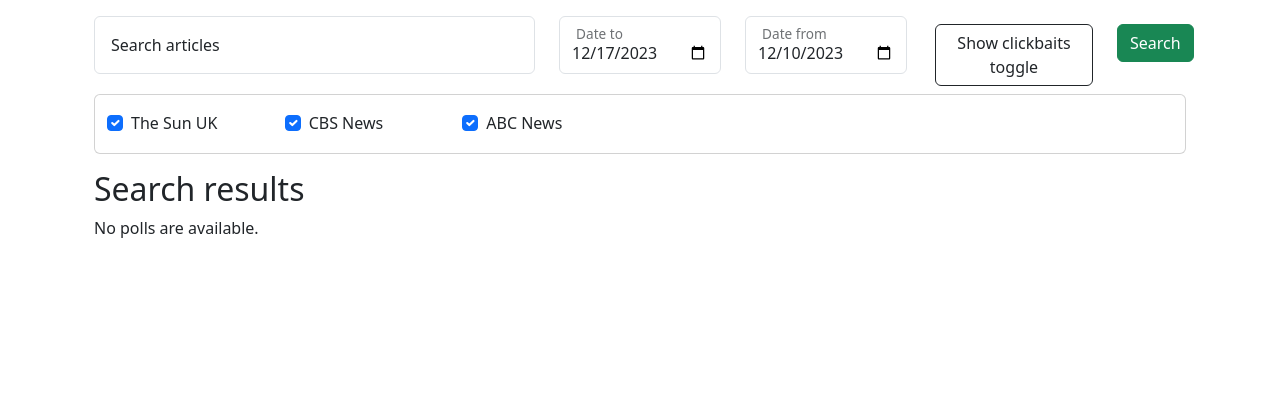
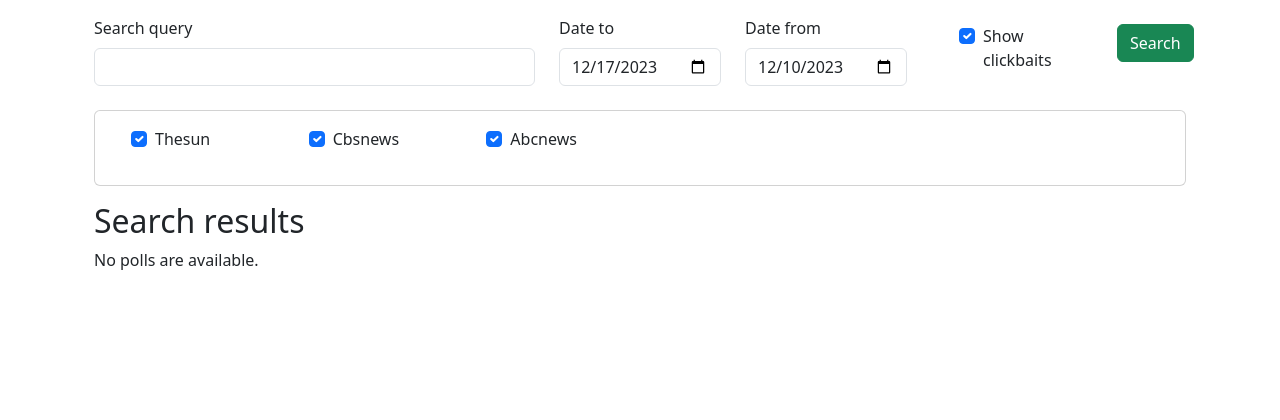
Before and after one commit to amajczyk/ClickbaitDetector, a Django app: page /browse/ in a window 1280 px wide. Shown: the part 56-476 px from the top of the page. Run offline with Django 4.2, Linux system fonts and the light colour scheme; data that the repository does not hold is empty; some libraries are stand-ins or nearby versions.

Commit message:
created basic browse view

```diff
--- a/djangoapp/news/forms.py
+++ b/djangoapp/news/forms.py
@@ -1,4 +1,6 @@
 from django import forms
+from datetime import datetime, timedelta
+from django.utils import timezone
 
 class URLForm(forms.Form):
     url = forms.URLField(label='', widget=forms.TextInput(attrs={'placeholder': 'Enter URL'}))
@@ -8,3 +10,23 @@ class SiteSelectionForm(forms.Form):
     thesun = forms.BooleanField(required=False, initial=True)
     cbsnews = forms.BooleanField(required=False, initial=True)
     abcnews = forms.BooleanField(required=False, initial=True)
+
+class SearchArticlesForm(forms.Form):
+    search_query = forms.CharField(max_length=100, required=False)
+    date_from = forms.DateField(required=False, widget=forms.DateInput(attrs={'type': 'date'}))
+    date_to = forms.DateField(required=False, widget=forms.DateInput(attrs={'type': 'date'}))
+    show_clickbaits = forms.BooleanField(required=False, initial=True)
+    thesun = forms.BooleanField(required=False, initial=True)
+    cbsnews = forms.BooleanField(required=False, initial=True)
+    abcnews = forms.BooleanField(required=False, initial=True)
+
+
+    def __init__(self, *args, **kwargs):
+        super(SearchArticlesForm, self).__init__(*args, **kwargs)
+
+        # Set default values for date_from and date_to
+        default_date_from = timezone.now() - timedelta(days=7)
+        default_date_to = timezone.now()
+
+        self.fields['date_from'].initial = default_date_from.date()
+        self.fields['date_to'].initial = default_date_to.date()
--- a/djangoapp/news/templates/news/browse.html
+++ b/djangoapp/news/templates/news/browse.html
@@ -1,59 +1,56 @@
-{% extends "news/base.html" %}
+{% extends 'news/base.html' %}
 
 {% block content %}
+  {% load crispy_forms_tags %}
 
   <div class="container">
+    <form method="post" action="{% url 'news:browse' %}">
+      {% csrf_token %}
 
-  <form>
       <div class="row mb-2">
-
-      <div class="form-floating col-md-5">
-        <input type="search" class="form-control mxb-3" id="floatingInput" placeholder="search">
-        <label class='ms-3' for="floatingInput">Search articles</label>
+        <div class="col-md-5">
+          <div class="form-floating">
+            {{ form.search_query|as_crispy_field }}
+            <!-- <label class="ms-3" for="{{ form.search_query.id_for_label }}">Search articles</label> -->
           </div>
-
-      <div class="form-floating col-md-2">
-        <input type="date" name="date" id='date-to' class="form-control align-items-center" value="{{date_today}}">
-            <label class='ms-3' for=" date-to">Date to</label>
         </div>
-
-      <div class="form-floating col-md-2">
-        <input type="date" name="date" id='date-from' class="form-control" value="{{date_week_ago}}">
-            <label class='ms-3' for=" date-from">Date from</label>
-
+        <div class="col-md-2">
+          <div class="form-floating">
+            {{ form.date_to|as_crispy_field }}
+            <!-- <label class="ms-3" for="{{ form.date_to.id_for_label }}">Date to</label> -->
+          </div>
+        </div>
+        <div class="col-md-2">
+          <div class="form-floating">
+            {{ form.date_from|as_crispy_field }}
+            <!-- <label class="ms-3" for="{{ form.date_from.id_for_label }}">Date from</label> -->
+          </div>
         </div>
         <div class="col-md-2 ps-3 mt-2">
-        <input type="checkbox" class="btn-check" id="btn-check-4" checked autocomplete="off">
-        <label class="btn" for="btn-check-4">Show clickbaits toggle</label>
+          <div class="form-check">
+            {{ form.show_clickbaits|as_crispy_field }}
+            <!-- <label class="btn form-check-label" for="{{ form.show_clickbaits.id_for_label }}">Show clickbaits toggle</label> -->
           </div>
-
-
-
-
+        </div>
         <div class="col-md-1 mt-2">
-        <button class="btn btn-success " type="submit">Search</button>
+          <button class="btn btn-success" type="submit">Search</button>
         </div>
-
-
       </div>
-
-
-
 
       <div class="card">
         <div class="card-body">
           <div class="row px-2">
             <div class="col-md-2 form-check">
-            <input class="form-check-input" type="checkbox" value="" id="thesunCheck" checked>
-            <label class="form-check-label" for="thesunCheck">The Sun UK</label>
+              {{ form.thesun|as_crispy_field }}
+              <!-- <label class="form-check-label" for="{{ form.thesun.id_for_label }}">The Sun UK</label> -->
             </div>
             <div class="col-md-2 form-check">
-            <input class="form-check-input" type="checkbox" value="" id="cbsnewsCheck" checked>
-            <label class="form-check-label" for="cbsnewsCheck">CBS News</label>
+              {{ form.cbsnews|as_crispy_field }}
+              <!-- <label class="form-check-label" for="{{ form.cbsnews.id_for_label }}">CBS News</label> -->
             </div>
             <div class="col-md-2 form-check">
-            <input class="form-check-input" type="checkbox" value="" id="abcnewsCheck" checked>
-            <label class="form-check-label" for="abcnewsCheck">ABC News</label>
+              {{ form.abcnews|as_crispy_field }}
+              <!-- <label class="form-check-label" for="{{ form.abcnews.id_for_label }}">ABC News</label> -->
             </div>
           </div>
         </div>
@@ -61,21 +58,9 @@
     </form>
   </div>
 
-
-
-
-
 <div class="container mt-3">
   <h2>Search results</h2>
-
   {% include 'news/list_articles.html' %}
-
-
-
 </div>
 
-
-
-
-
 {% endblock %}
--- a/djangoapp/news/urls.py
+++ b/djangoapp/news/urls.py
@@ -7,7 +7,7 @@ from . import views
 app_name = "news"
 urlpatterns = [
     path("", views.scrape_articles, name="scrape_articles"),
-    path("browse/", views.BrowseView.as_view(), name="browse"),
+    path("browse/", views.browse_articles, name="browse"),
 
 
     path("detail/<int:pk>/", views.DetailView.as_view(), name="detail"),
--- a/djangoapp/news/views.py
+++ b/djangoapp/news/views.py
@@ -11,23 +11,25 @@ from django.utils import timezone
 
 from .models import Article
 
-from .forms import URLForm, SiteSelectionForm
+from .forms import URLForm, SiteSelectionForm, SearchArticlesForm
 
 from news.scripts.nlp import predict_on_text
 from news.scripts.model_loader import ModelLoader
+from django.db.models import Q
 
 
 
-class IndexView(generic.ListView):
-    template_name = "news/index.html"
-    context_object_name = "latest_article_list"
 
-    def get_queryset(self):
-        """Return the last five published articles."""
-        article_list = (
-            Article.objects.filter(source_site='Site 1').filter(scraped_date__lte=timezone.now()).order_by("-scraped_date")[:5]
-        )
-        return article_list
+# class IndexView(generic.ListView):
+#     template_name = "news/index.html"
+#     context_object_name = "latest_article_list"
+
+#     def get_queryset(self):
+#         """Return the last five published articles."""
+#         article_list = (
+#             Article.objects.filter(source_site='Site 1').filter(scraped_date__lte=timezone.now()).order_by("-scraped_date")[:5]
+#         )
+#         return article_list
 
 
 class DetailView(generic.DetailView):
@@ -37,15 +39,15 @@ class DetailView(generic.DetailView):
         return Article.objects.filter(scraped_date__lte=timezone.now())
 
 
-class BrowseView(generic.TemplateView):
-    template_name = "news/browse.html"
+# class BrowseView(generic.TemplateView):
+#     template_name = "news/browse.html"
 
-    def get_context_data(self, **kwargs):
-        context = super(BrowseView, self).get_context_data(**kwargs)
-        context['latest_article_list'] = Article.objects.filter(scraped_date__lte=timezone.now()).order_by("-scraped_date")[:10]
-        context['date_today'] = timezone.now().date().strftime("%Y-%m-%d")
-        context['date_week_ago'] = (timezone.now() - timezone.timedelta(days=7)).date().strftime("%Y-%m-%d")
-        return context
+#     def get_context_data(self, **kwargs):
+#         context = super(BrowseView, self).get_context_data(**kwargs)
+#         context['latest_article_list'] = Article.objects.filter(scraped_date__lte=timezone.now()).order_by("-scraped_date")[:10]
+#         context['date_today'] = timezone.now().date().strftime("%Y-%m-%d")
+#         context['date_week_ago'] = (timezone.now() - timezone.timedelta(days=7)).date().strftime("%Y-%m-%d")
+#         return context
 
 
 
@@ -129,7 +131,7 @@ def classify_LLM(data, llm):
     return llm.predict(data)
 
 def classify_VERTEX(data, vertex):
-    return 0
+    # return 0
     clickbait_decision_VERTEX = vertex.run(title=data)
     return clickbait_decision_VERTEX
 
@@ -194,3 +196,58 @@ def scrape_articles(request):
         form = SiteSelectionForm()
 
     return render(request, 'news/index.html', {'form': form})
+
+
+
+def browse_articles(request):
+    if request.method == 'POST':
+        form = SearchArticlesForm(request.POST)
+        if form.is_valid():
+            # Process the form data
+            search_query = form.cleaned_data['search_query']
+            date_from = form.cleaned_data['date_from']
+            date_to = form.cleaned_data['date_to']
+            show_clickbaits = form.cleaned_data['show_clickbaits']
+            thesun = form.cleaned_data['thesun']
+            cbsnews = form.cleaned_data['cbsnews']
+            abcnews = form.cleaned_data['abcnews']
+            # Use the form data as needed to filter the articles from the database
+
+            query = Q()
+
+            # Add conditions based on form fields
+            if search_query:
+                # Using __icontains for case-insensitive substring match
+                query &= Q(title__icontains=search_query) | Q(content_summary__icontains=search_query)
+
+            # if date_from:
+            #     query &= Q(scraped_date__gte=date_from)
+
+            # if date_to:
+            #     query &= Q(scraped_date__lte=date_to)
+
+            if not show_clickbaits:
+                query &= ~Q(clickbait_decision_final=1)
+
+            source_sites = []
+            if thesun:
+                source_sites.append('The Sun UK')
+            if cbsnews:
+                source_sites.append('CBS News')
+            if abcnews:
+                source_sites.append('ABC News')
+
+            if source_sites:
+                query &= Q(source_site__in=source_sites)
+
+            # Apply the final query to filter articles
+            articles = Article.objects.filter(query)
+            context = {'form': form}
+            context['latest_article_list'] = articles
+            return render(request, 'news/browse.html', context=context)
+
+
+    else:
+        form = SearchArticlesForm()
+
+    return render(request, 'news/browse.html', {'form': form})
```
Lines whose indentation alone changed are shown as unchanged.
